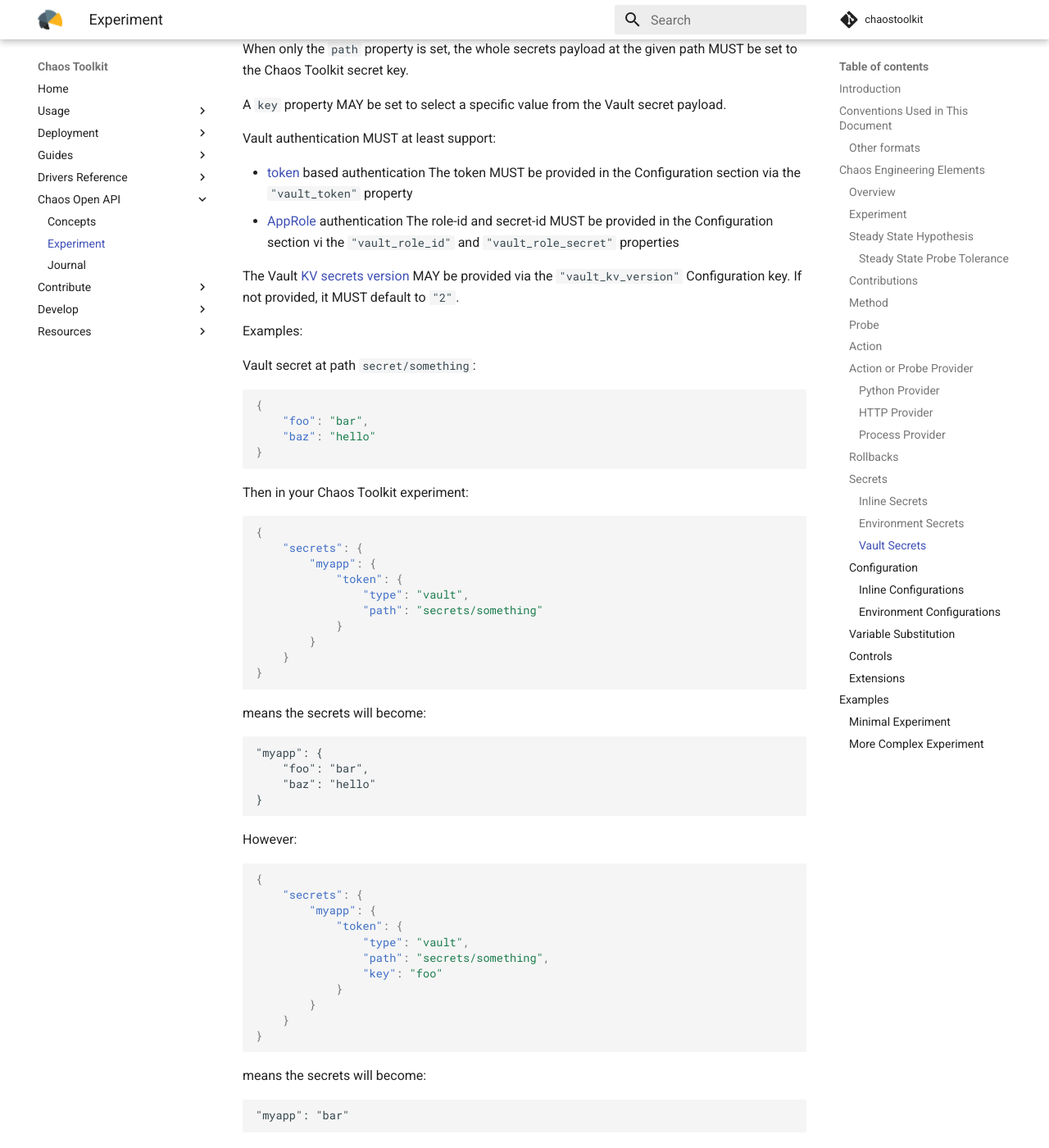
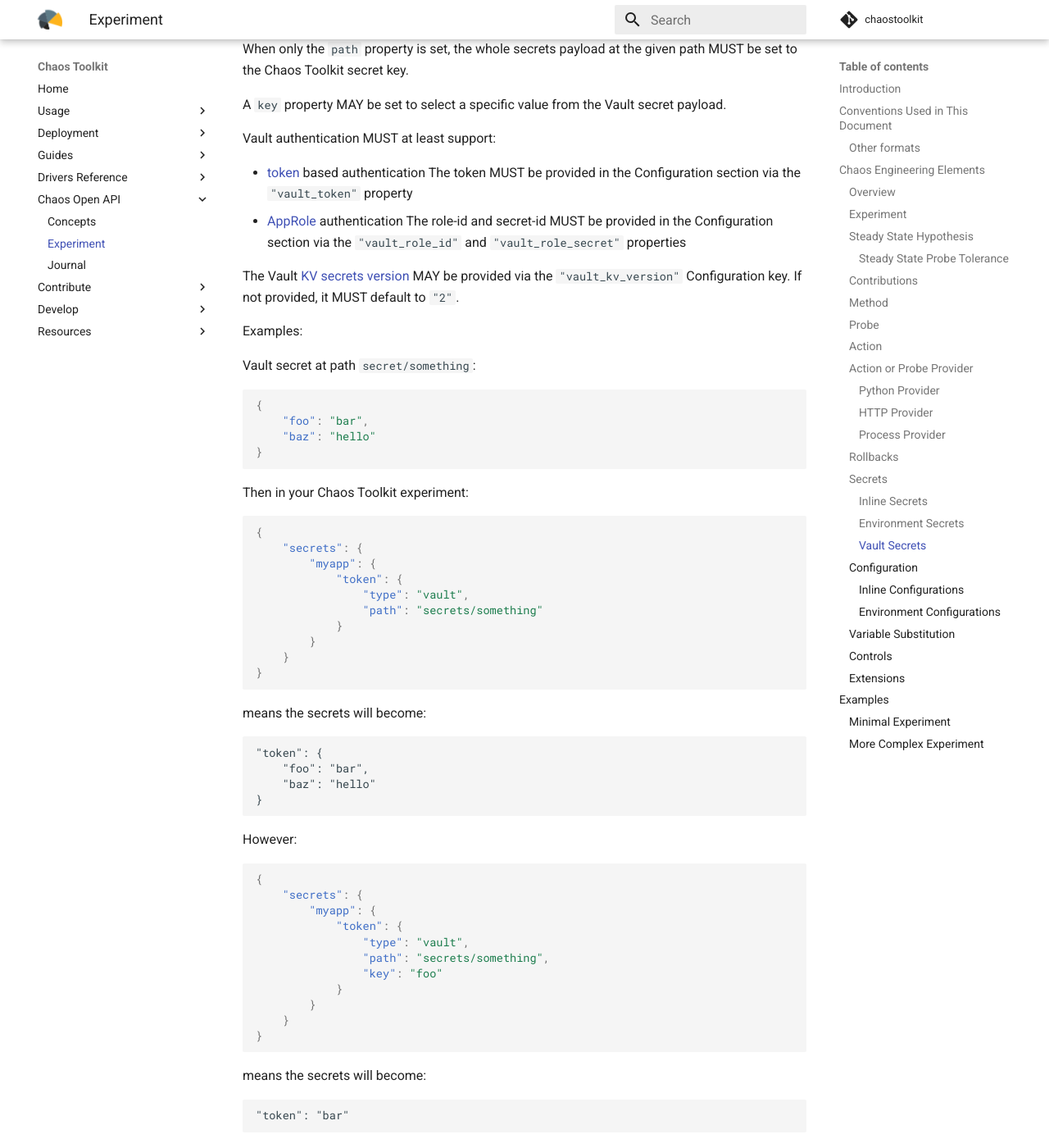
Before and after one commit to chaostoolkit/chaostoolkit-documentation, an MkDocs documentation site: the page built from sources/reference/api/experiment.md, in a window 1280 px wide and 1400 px high, scrolled down 13549 px. Shown: the whole window at 82% size. Built offline with MkDocs 1.6.1 and Material for MkDocs 9.7.7, drawn with Linux system fonts in a browser that asks for light colours; comment, search, counter and statistics services are not loaded.

Commit message:
Fix loaded vault secrets keys in examples
Signed-off-by: David Martin <david@chaosiq.io>

````diff
--- a/sources/reference/api/experiment.md
+++ b/sources/reference/api/experiment.md
@@ -696,7 +696,7 @@ Vault authentication MUST at least support:
   The token MUST be provided in the Configuration section via the
   `"vault_token"` property
 * [AppRole][approle] authentication
-  The role-id and secret-id MUST be provided in the Configuration section vi
+  The role-id and secret-id MUST be provided in the Configuration section via
   the `"vault_role_id"` and `"vault_role_secret"` properties
 
 The Vault [KV secrets version][kvversion] MAY be provided via the
@@ -736,7 +736,7 @@ Then in your Chaos Toolkit experiment:
 means the secrets will become:
 
 ```
-"myapp": {
+"token": {
     "foo": "bar",
     "baz": "hello"
 }
@@ -761,7 +761,7 @@ However:
 means the secrets will become:
 
 ```
-"myapp": "bar"
+"token": "bar"
 ```
 
 ### Configuration
````
